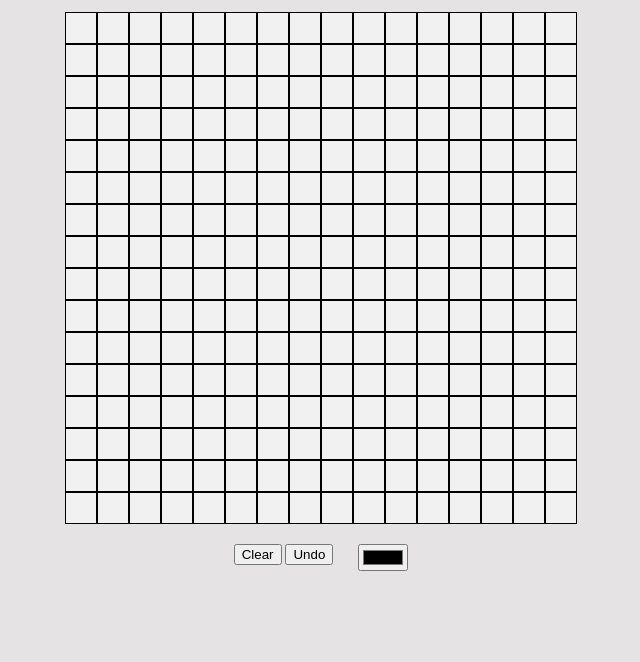
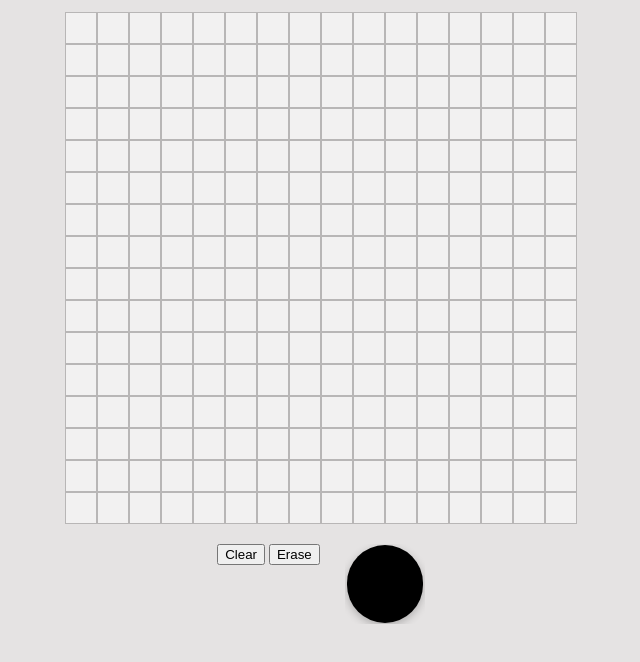
Before and after one commit to rxnel/PixelArtStudio, a plain HTML site: page index.html in a window 1280 px wide. Shown: the part 54-716 px from the top of the page, without its empty margins (319-959 px from the left). Drawn offline with Linux system fonts and the light colour scheme.

Commit message:
added eraser mode and styling for color picker

```diff
--- a/css/style.css
+++ b/css/style.css
@@ -35,8 +35,48 @@ body {
   background-color: #f2f1f1;
   width: 30px;
   height: 30px;
-  border: 1px solid black;
+  border: 1px solid rgb(184, 182, 182);
 }
 
-.colorPicker {
+input {
+  background-color: #e5e3e3;
+  width: 100%;
+  border: none;
+  color: inherit;
+  font-family: inherit;
+  font-size: inherit;
+  cursor: pointer;
+  outline: none;
 }
+
+button,
+input[type="color"] {
+  transition: transform 0.1s ease-in-out;
+}
+
+button:hover,
+input[type="color"]:hover {
+  transform: scale(1.025);
+}
+
+input[type="color"]:active {
+  transition: transform 0.05s ease-in-out;
+  transform: scale(1);
+}
+
+input[type="color"] {
+  -webkit-appearance: none;
+  width: 80px;
+  height: 80px;
+  border: none;
+}
+
+input[type="color"]::-webkit-color-swatch-wrapper {
+  padding: 0;
+}
+
+input[type="color"]::-webkit-color-swatch {
+  border: none;
+  border-radius: 50px;
+  box-shadow: rgba(0, 0, 0, 0.24) 0px 3px 8px;
+}
--- a/index.html
+++ b/index.html
@@ -17,7 +17,7 @@
         <div class="controls">
             <div class="controls-left">
                 <button class="clearBtn">Clear</button>
-                <button class="undoBtn">Undo</button>
+                <button class="eraserBtn">Erase</button>
             </div>
             <div class="controls-right">
                <input class="colorPicker" type="color" value="#000000">
--- a/script.js
+++ b/script.js
@@ -1,12 +1,14 @@
 const canvas = document.querySelector(".canvas");
 const colorPicker = document.querySelector(".colorPicker");
 const clearBtn = document.querySelector(".clearBtn");
+const eraserBtn = document.querySelector(".eraserBtn");
+let currentColor = "#000000";
+let drawMode = false;
+let eraserMode = false;
 
 clearBtn.addEventListener("click", clearGrid);
 colorPicker.onchange = (e) => setCurrentColor(e.target.value);
-
-let currentColor = "#000000";
-let drawMode = false;
+eraserBtn.addEventListener("click", activateEraserMode);
 
 // go through each cell and set its background color
 function clearGrid() {
@@ -16,19 +18,26 @@ function clearGrid() {
 }
 
 function setCurrentColor(newColor) {
+  eraserMode = false;
   currentColor = newColor;
 }
 
 function changeColor(cell) {
   if (drawMode) {
-    cell.target.style.backgroundColor = currentColor;
+    if (eraserMode) {
+      cell.target.style.backgroundColor = "#f2f1f1";
+    } else {
+      cell.target.style.backgroundColor = currentColor;
+    }
   }
 }
 
 function activateDrawMode() {
-  console.log("click");
   drawMode = !drawMode;
-  console.log(drawMode);
+}
+
+function activateEraserMode() {
+  eraserMode = !eraserMode;
 }
 
 // create 16x16 grid of squares in the canvas
```
